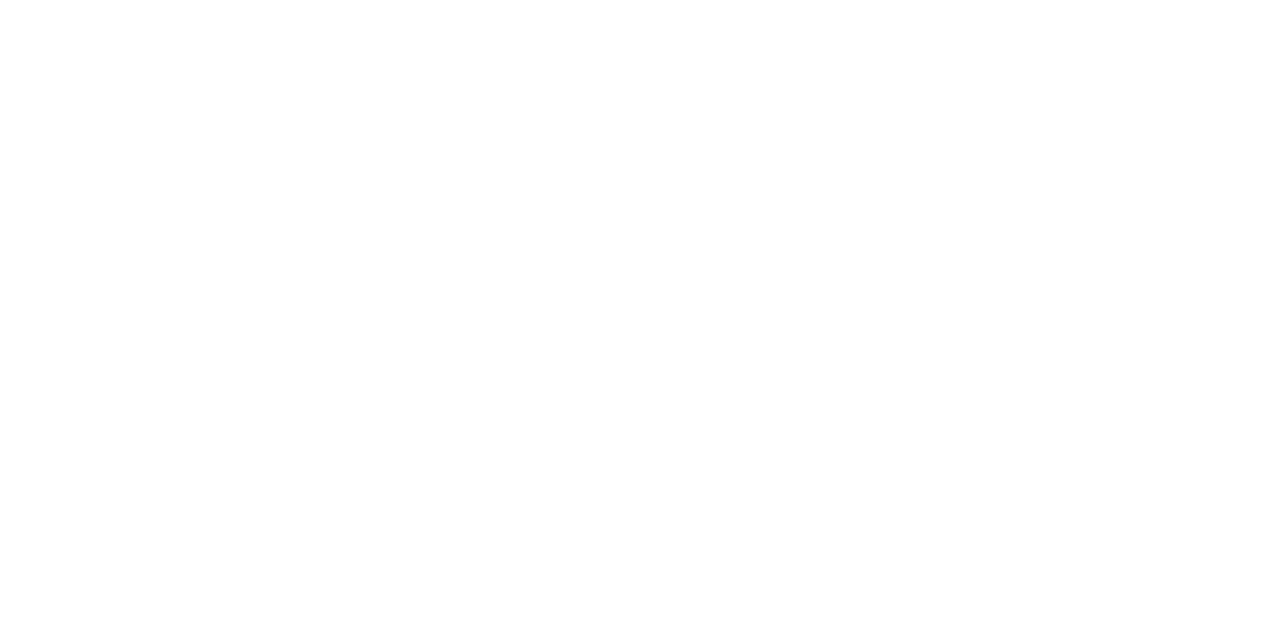
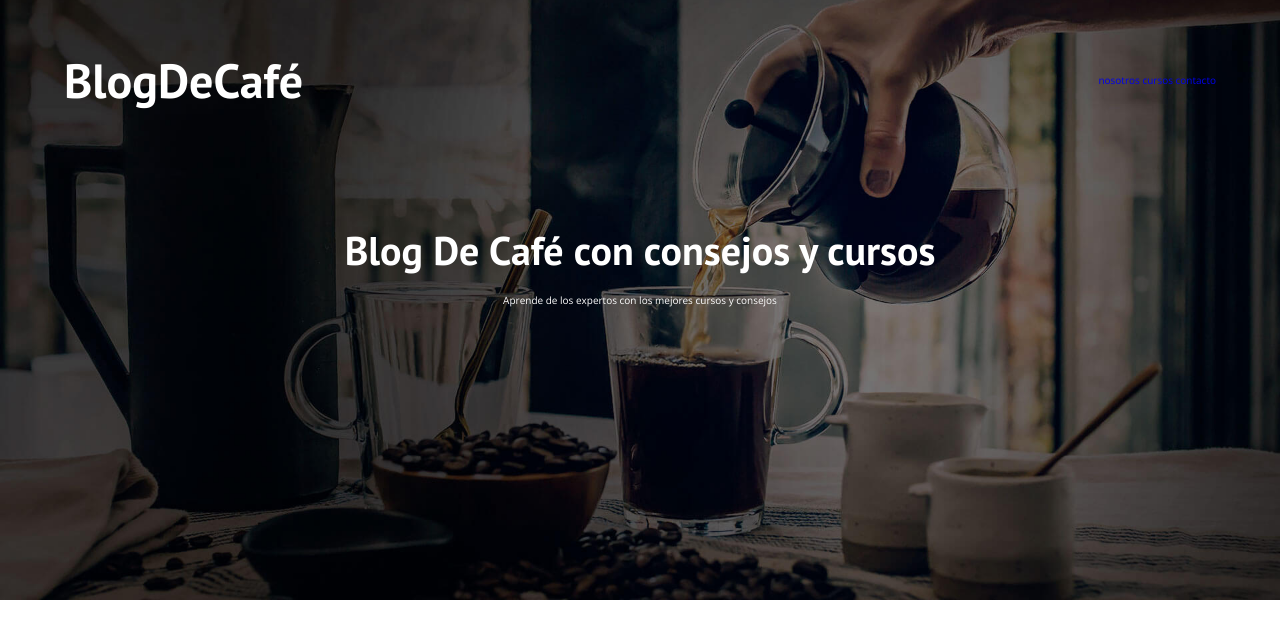
Before and after one commit to 3m1l1o/BlogDeCoofe, a plain HTML site: page blogdecafe_inicio/index.html in a window 1280 px wide. Drawn offline with nearby package versions, Linux system fonts and the light colour scheme.

Commit message:
se agrego estilos al header

```diff
--- a/blogdecafe_inicio/css/styles.css
+++ b/blogdecafe_inicio/css/styles.css
@@ -0,0 +1,91 @@
+:root {
+    --fuenteHeading:'PT Sans', sans-serif;
+    --fuenteParrafos:'Open Sans', sans-serif;
+
+    --primario: #784d3c;
+    --blanco: #ffffff;
+    --negro: #000000;
+
+}
+html {
+    box-sizing: border-box;
+    font-size: 62.5%;  /*10px = 1rem*/
+}
+*, *:before, *:after {
+    box-sizing: inherit; /*hereda del elemento padre (html en este caso)*/
+}
+body {
+    font-family: var(--fuenteParrafos);
+    font-size: 1.6;
+    line-height: 2;
+}
+
+/**     globales   **/
+
+.contenedor {
+    max-width: 120rem;
+    width: 90%;
+    margin: auto;
+}
+a {
+    text-decoration: none; /*le saca el interlineado a los enlaces*/
+}
+h1, h2, h3, h4 {
+    font-family: var(--fuenteHeading);
+}
+h1 {
+    font-size: 4.8rem;
+}
+h2 {
+    font-size: 4rem;
+}
+h3 {
+    font-size: 3.2rem;
+}
+h4 {
+    font-size: 2.8rem;
+}
+img {
+    max-width: 100%;
+}
+/**    utilidades   **/
+.no-margin {
+    margin: 0;
+}
+.no-padding {
+    padding: 0;
+}
+.centrar-texto {
+    text-align: center;
+}
+/**   header   **/
+
+.header {
+    background-image: url(../img/banner.jpg);
+    height: 60rem;
+    background-size: cover;
+    background-repeat: no-repeat;
+    background-position: center center;/** centra la imagen v y h cuando achicas la view**/
+}
+.header__texto {
+    text-align: center;
+    color: var(--blanco);
+    margin-top: 5rem;
+}
+@media (min-width: 768px) {
+    .barra {
+       display: flex;
+       justify-content: space-between;/** j c alinea contenido horizontalmente**/
+       align-items: center;
+    }
+}
+.logo {
+  color: var(--blanco);
+}
+.logo__nombre {
+  font-weight: 400;/* o "normal" es lo mismo*/
+
+}
+.logo__bold {
+   font-weight: 700; /* o bold*/
+}
--- a/blogdecafe_inicio/index.html
+++ b/blogdecafe_inicio/index.html
@@ -13,6 +13,30 @@
 
 </head>
 <body>
+    <header class="header">
 
+        <div class="contenedor">
+            <div class="barra">
+                <a class="logo" href="./index.html">
+                    <h1 class="logo__nombre">Blog<span class="logo__bold">DeCafé</span>
+                    </h1>
+                </a>
+
+                <nav class="navegacion">
+
+                  <a href="nosotros.html" class="navegacion__enlace">nosotros</a>
+                  <a href="cursos.html" class="navegacion__enlace">cursos</a>
+                  <a href="contacto.html" class="navegacion__enlace">contacto</a>
+
+                </nav>
+
+            </div>
+        </div>
+        <div class="header__texto">
+            <h2 class="no-margin">Blog De Café con consejos y cursos</h2>
+            <p class="no-margin">Aprende de los expertos con los mejores cursos y consejos </p>
+        </div>
+
+    </header>
 </body>
 </html>
```
